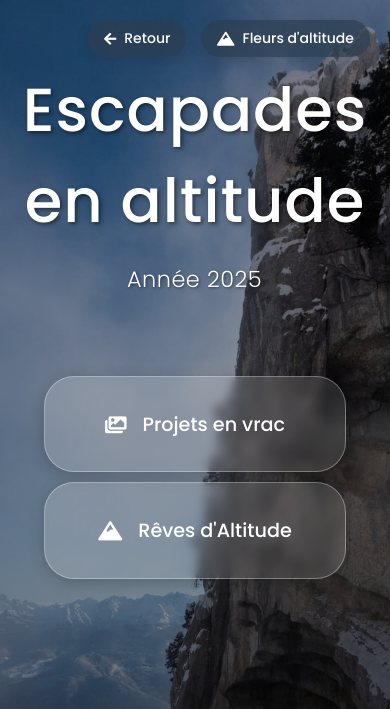
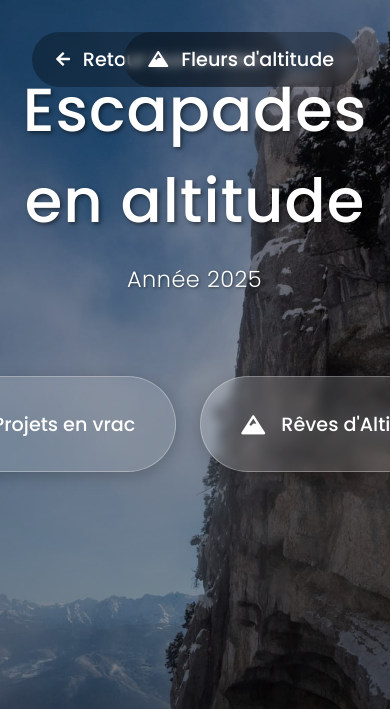
Before and after one commit to mikelum38/hiking-gallery, a Flask app: page /future in a window 390 px wide. Shown: the top 709 px of the page. Run offline with Flask 3, Linux system fonts and the light colour scheme; some libraries are stand-ins or nearby versions.

Commit message:
ajustement aux mobiles

```diff
--- a/templates/future.html
+++ b/templates/future.html
@@ -89,88 +89,69 @@
             background-color: #f8f9fa;
         }
 
-        .nav-buttons {
-            position: fixed;
-            top: 20px;
-            right: 20px;
+        .back-link {
+            position: absolute;
+            top: 2rem;
+            left: 2rem;
+            z-index: 10;
+            color: white;
+            text-decoration: none;
+            font-family: 'Poppins', sans-serif;
+            font-size: 1.2rem;
             display: flex;
-            gap: 15px;
-            z-index: 1000;
+            align-items: center;
+            gap: 0.8rem;
+            padding: 0.8rem 1.5rem;
+            background: rgba(0, 0, 0, 0.3);
+            border-radius: 50px;
+            backdrop-filter: blur(5px);
+            transition: all 0.3s ease;
+            opacity: 0;
+            transform: translateX(-20px);
+            animation: slideIn 1s ease-out forwards 0.3s;
         }
 
-        .back-link, .mountain-flowers-btn {
+        .back-link:hover {
+            background: rgba(0, 0, 0, 0.5);
+            transform: translateX(-5px);
+        }
+
+        .back-link i {
+            font-size: 1rem;
+        }
+
+        .mountain-flowers-btn {
+            position: absolute;
+            top: 2rem;
+            right: 2rem;
+            z-index: 10;
             color: white;
             text-decoration: none;
+            font-family: 'Poppins', sans-serif;
+            font-size: 1.2rem;
             display: flex;
             align-items: center;
-            gap: 8px;
-            font-size: 14px;
-            background: rgba(44, 62, 80, 0.7);
-            padding: 8px 16px;
-            border-radius: 25px;
+            gap: 0.8rem;
+            padding: 0.8rem 1.5rem;
+            background: rgba(0, 0, 0, 0.3);
+            border-radius: 50px;
+            backdrop-filter: blur(5px);
             transition: all 0.3s ease;
-            box-shadow: 0 4px 15px rgba(0, 0, 0, 0.1);
+            opacity: 0;
+            transform: translateX(20px);
+            animation: slideInRight 1s ease-out forwards 0.3s;
         }
 
-        .back-link:hover, .mountain-flowers-btn:hover {
-            background: rgba(255, 255, 255, 0.3);
-            transform: scale(1.05);
+        .mountain-flowers-btn:hover {
+            background: rgba(0, 0, 0, 0.5);
+            transform: translateX(5px);
         }
 
-        .buttons-container {
-            display: flex;
-            justify-content: center;
-            gap: 20px;
-            margin-top: 2rem;
+        .mountain-flowers-btn i {
+            font-size: 1rem;
         }
 
-        .memories-btn, .dream-btn {
-            background: rgba(255, 255, 255, 0.2);
-            border: 2px solid rgba(255, 255, 255, 0.3);
-            color: white;
-            padding: 0.8rem 1.5rem;
-            border-radius: 30px;
-            text-decoration: none;
-            font-size: 1rem;
-            transition: all 0.3s ease;
-            backdrop-filter: blur(5px);
-            display: flex;
-            align-items: center;
-            gap: 0.5rem;
-        }
-
-        .memories-btn:hover, .dream-btn:hover {
-            background: rgba(255, 255, 255, 0.3);
-            transform: scale(1.05);
-        }
-
-        @media (max-width: 768px) {
-            .buttons-container {
-                gap: 15px;
-                padding: 0 20px;
-            }
-
-            .memories-btn, .dream-btn {
-                padding: 0.7rem 1.2rem;
-                font-size: 0.9rem;
-            }
-        }
-
-        @media (max-width: 480px) {
-            .buttons-container {
-                flex-direction: column;
-                align-items: center;
-                gap: 10px;
-            }
-
-            .memories-btn, .dream-btn {
-                padding: 0.6rem 1rem;
-                font-size: 0.85rem;
-                width: 80%;
-                justify-content: center;
-            }
-        }
-
+        /* Styles pour la galerie */
         .months-container {
             position: fixed;
             bottom: 0;
@@ -273,6 +254,17 @@
             }
         }
 
+        @keyframes slideInRight {
+            from {
+                opacity: 0;
+                transform: translateX(20px);
+            }
+            to {
+                opacity: 1;
+                transform: translateX(0);
+            }
+        }
+
         /* Optimisation des animations */
         .home-hero, .home-hero h1, .home-hero p, .add-hike-btn, .back-link, .months-container {
             will-change: transform, opacity;
@@ -366,6 +358,7 @@
             padding: 1.2rem 2.5rem;
             background: linear-gradient(135deg, rgba(255, 255, 255, 0.2), rgba(255, 255, 255, 0.1));
             border: 1px solid rgba(255, 255, 255, 0.3);
+            border-radius: 50px;
             color: white;
             font-family: 'Poppins', sans-serif;
             font-size: 1.2rem;
@@ -390,108 +383,26 @@
             font-size: 1.2rem;
         }
 
-        .action-buttons {
-            display: flex;
-            justify-content: center;
-            gap: 20px;
-            margin-top: 2rem;
-            flex-wrap: wrap;
-        }
-
-        .action-btn {
-            background: rgba(255, 255, 255, 0.2);
-            border: 2px solid rgba(255, 255, 255, 0.3);
-            color: white;
-            padding: 0.8rem 1.5rem;
-            border-radius: 30px;
-            cursor: pointer;
-            transition: all 0.3s ease;
-            backdrop-filter: blur(5px);
-            font-size: 1rem;
-            text-decoration: none;
-            white-space: nowrap;
-        }
-
-        .action-btn:hover {
-            background: rgba(255, 255, 255, 0.3);
-            transform: scale(1.05);
-        }
-
-        @media (max-width: 768px) {
-            .action-buttons {
-                gap: 15px;
-                padding: 0 20px;
-            }
-
-            .action-btn {
-                padding: 0.7rem 1.2rem;
-                font-size: 0.9rem;
-            }
-        }
-
-        @media (max-width: 480px) {
-            .action-buttons {
-                gap: 10px;
-                flex-direction: column;
-                align-items: stretch;
-                padding: 0 30px;
-            }
-
-            .action-btn {
-                padding: 0.6rem 1rem;
-                font-size: 0.85rem;
-                text-align: center;
-            }
-        }
-
-        .action-buttons {
-            position: fixed;
-            bottom: 2rem;
-            left: 50%;
-            transform: translateX(-50%);
+        .buttons-container {
             display: flex;
             gap: 1.5rem;
-            z-index: 10;
-            width: 90%;
             justify-content: center;
-            flex-wrap: wrap;
-        }
-
-        .action-btn {
-            background: rgba(255, 255, 255, 0.2);
-            border: 2px solid rgba(255, 255, 255, 0.3);
-            color: white;
-            padding: 1rem 2rem;
-            border-radius: 30px;
-            cursor: pointer;
-            transition: all 0.3s ease;
-            backdrop-filter: blur(5px);
-            font-size: 1rem;
-            white-space: nowrap;
-            text-align: center;
-            min-width: 160px;
-        }
-
-        .action-btn:hover {
-            background: rgba(255, 255, 255, 0.3);
-            transform: scale(1.05);
+            margin-top: 2rem;
         }
     </style>
 </head>
 <body>
-    <div class="nav-buttons">
-        <a href="/years" class="back-link">
-            <i class="fas fa-arrow-left"></i> Retour
-        </a>
-        <a href="/mountain_flowers" class="mountain-flowers-btn">
-            <i class="fas fa-mountain"></i> Fleurs d'altitude
-        </a>
-    </div>
+    <a href="/years" class="back-link">
+        <i class="fas fa-arrow-left"></i> Retour aux années
+    </a>
+
+    <a href="/mountain_flowers" class="mountain-flowers-btn">
+        <i class="fas fa-mountain"></i> Fleurs d'altitude
+    </a>
 
     <div class="home-hero">
         <h1>Escapades en altitude</h1>
         <p>Année 2025</p>
-
         <div class="buttons-container">
             <a href="/memories" class="memories-btn">
                 <i class="fas fa-images"></i> Projets en vrac
@@ -500,7 +411,6 @@
                 <i class="fas fa-mountain"></i> Rêves d'Altitude
             </a>
         </div>
-
         {% if dev_mode %}
         <button class="add-hike-btn" onclick="showAddProjectForm()">
             <i class="fas fa-plus"></i> Ajouter un projet
```
